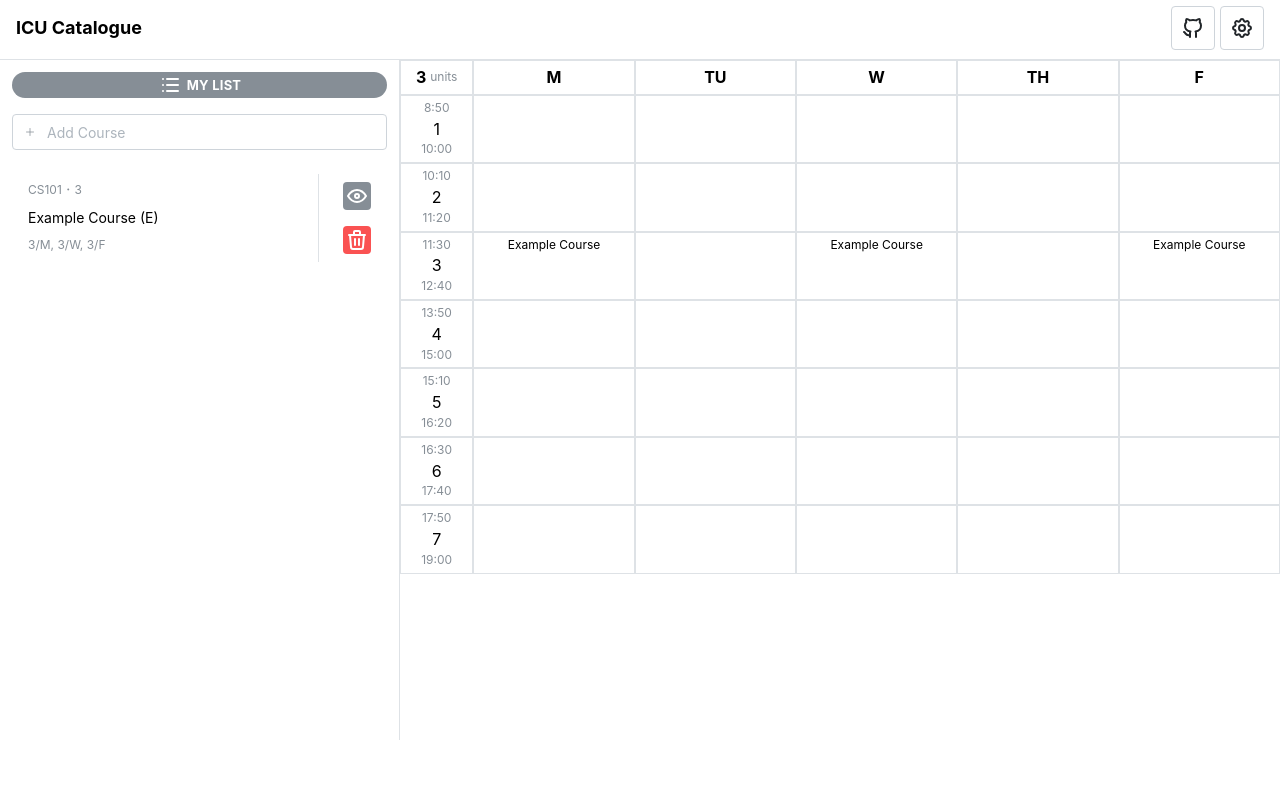
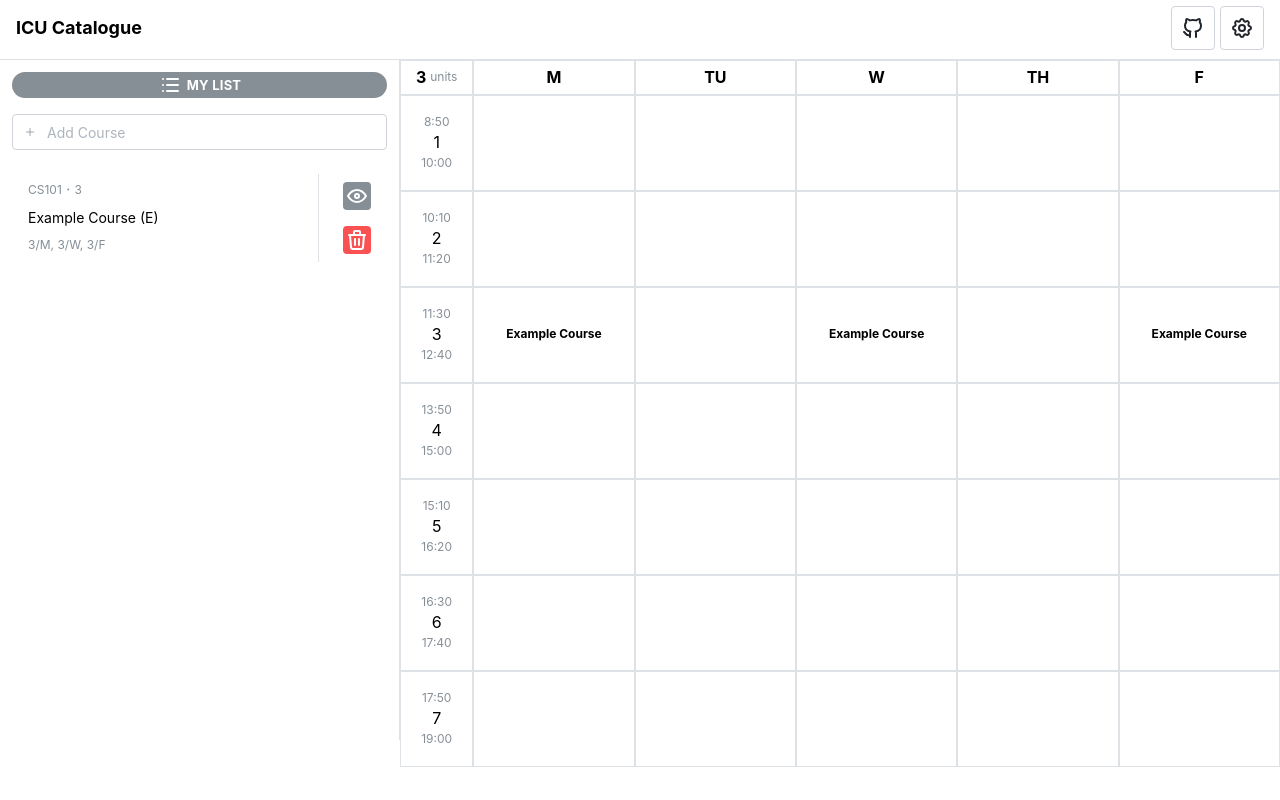
Before and after one commit to ItsukiKigoshi/icu-catalogue, a Next.js app: page / in a window 1280 px wide. Built offline with nearby package versions, Linux system fonts and the light colour scheme.

Commit message:
Update Timetable component styling

```diff
--- a/src/components/Timetable/index.tsx
+++ b/src/components/Timetable/index.tsx
@@ -76,7 +76,7 @@ export function Timetable(props: { courses: Course[]; weekdays: string[] }) {
           return (
             <Grid key={scheduleItems[i][1]} gutter="0" align="stretch">
               <Grid.Col span={1}>
-                <Card radius="0" withBorder h="100%" p="4">
+                <Card radius="0" withBorder h="100%" mih="12vh" p="4">
                   <Stack align="center" justify="center" gap="0" h="100%">
                     <Text size="xs" c="dimmed">
                       {scheduleItems[i][0]}
@@ -91,7 +91,7 @@ export function Timetable(props: { courses: Course[]; weekdays: string[] }) {
               {props.weekdays.map((day) => {
                 return (
                   <Grid.Col span={11 / props.weekdays.length}>
-                    <Card radius="0" withBorder h="100%" p="4">
+                    <Card radius="0" withBorder h="100%" mih="12vh" p="4">
                       <UnstyledButton
                         onClick={() => {
                           setModalDetailFocusedCourse(
@@ -102,15 +102,16 @@ export function Timetable(props: { courses: Course[]; weekdays: string[] }) {
                         h="100%"
                         disabled={!timetable[`${scheduleItems[i][1]}/${day}`]}
                       >
-                        <Stack
-                          align="center"
-                          justify="flex-start"
-                          gap="0"
-                          h="100%"
-                        >
+                        <Stack align="center" justify="center" gap="0" h="100%">
                           {timetable[`${scheduleItems[i][1]}/${day}`]?.map(
                             (course) => (
-                              <Text key={course.regno} size="xs" lineClamp={2}>
+                              <Text
+                                key={course.regno}
+                                size="xs"
+                                fw={700}
+                                m="xs"
+                                lineClamp={2}
+                              >
                                 {course.e}
                               </Text>
                             )
```
